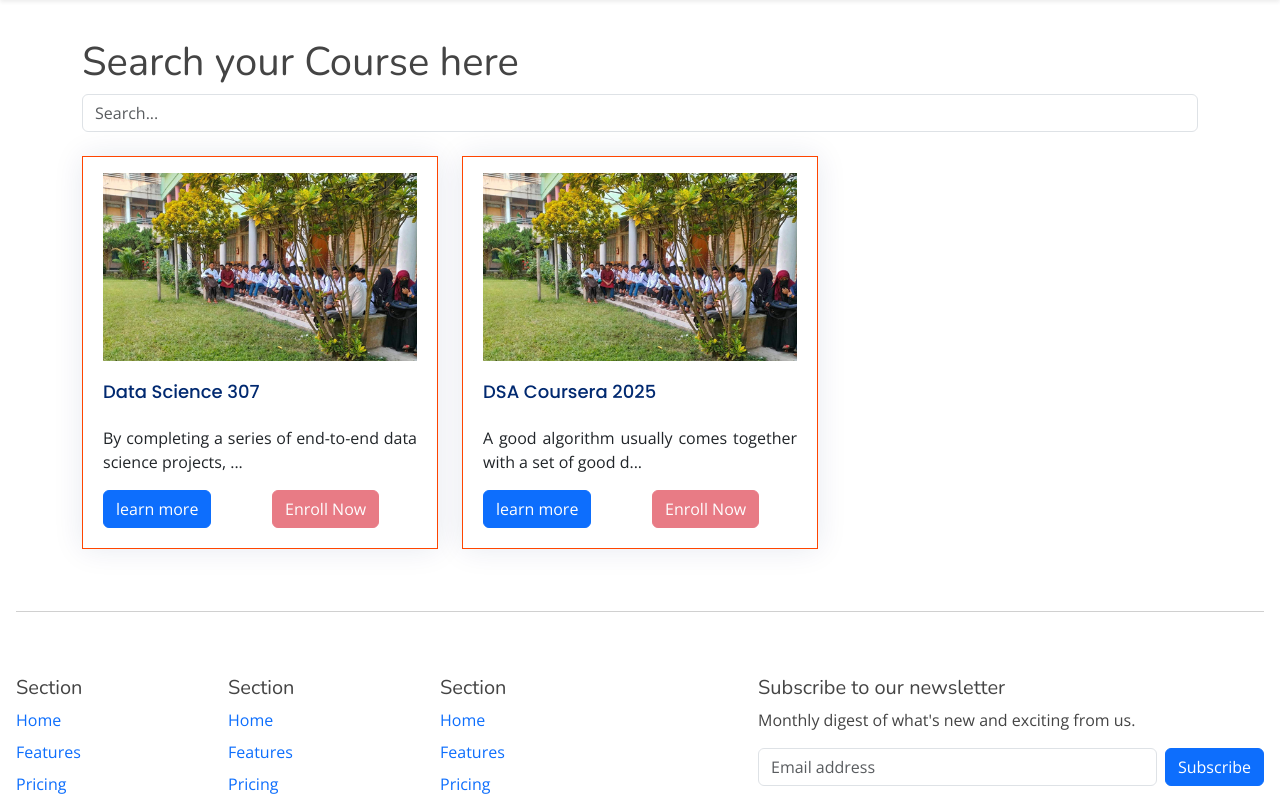
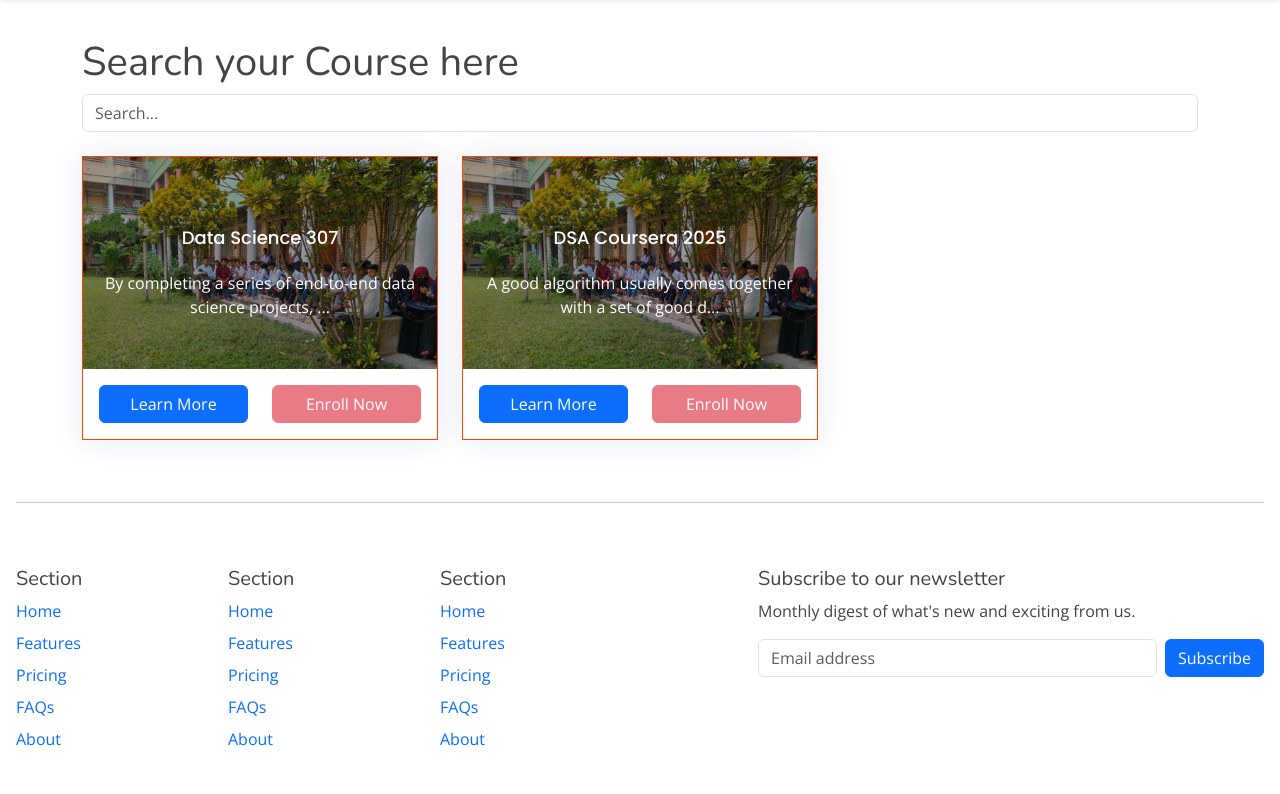
Before and after one commit to NahidIslamN/Educare, a Django app: template CourseManagement/templates/students/public_courses.html in a window 1280 px wide. Shown: the part 74-868 px from the top of the page. Run offline with Django 5.2, Linux system fonts and the light colour scheme; the template is opened without the code that fills it: values that come from a table or form of the project are taken from there, others are empty; data comes from the database, SQL or seed files in the repository; both versions use the stored data as it was after the commit; tables that the repository leaves empty hold one stand-in row (values such as "Sample post"); parts of the project's set-up code (start-up, migrations or seed data) failed here and were passed over; some libraries are stand-ins or nearby versions.

Commit message:
update code

```diff
--- a/CourseManagement/templates/students/public_courses.html
+++ b/CourseManagement/templates/students/public_courses.html
@@ -58,42 +58,35 @@
         <div class="col-lg-4 col-md-6">
 
             <div class="card">
+                <div style="border: 1px solid orangered;" class="card-body position-relative p-0">
 
-                <div style="border: 1px solid orangered;" class="card-body">
-                    {% if sub.subject_image %}
-                    <img class="img-fluid w-block w-100 mt-3" src="{{sub.subject_image.url}}" alt="">
-                    {% else %}
+                    <div class="position-relative">
+                        {% if sub.subject_image %}
+                        <img class="img-fluid w-100" src="{{sub.subject_image.url}}" alt="">
+                        {% else %}
+                        <img class="img-fluid w-100" src="/static/assets/img/5x3_y35lPCm.jpg" alt="">
+                        {% endif %}
 
-                    <img class="img-fluid w-block w-100 mt-3" src="/static/assets/img/5x3_y35lPCm.jpg" alt="">
+                        <!-- Text Overlay -->
+                        <div class="overlay-text position-absolute top-0 start-0 w-100 h-100 d-flex flex-column justify-content-center align-items-center text-white p-3" style="background: rgba(0, 0, 0, 0.4);">
+                            <h5 class="card-title text-white">{{ sub.subject_name }}</h5>
+                            <p class="card-text text-center">{{ sub.subject_description|slice:"0:60" }}...</p>
+                        </div>
+                    </div>
 
-                    {% endif %}
-
-                    <h5 class="card-title">{{sub.subject_name}}</h5>
-
-                    <p style="text-align: justify;" class="card-text">{{sub.subject_description|slice:"0:60"}}...</p>
-
-
-                    <div class="row">
+                    <div class="row p-3">
                         <div class="col-6">
-                            <button type="button" data-bs-toggle="modal" data-bs-target="#CourseDetails-{{sub.id}}" class="btn btn-primary" href="#"> learn more</button>
+                            <button type="button" data-bs-toggle="modal" data-bs-target="#CourseDetails-{{sub.id}}" class="btn btn-primary w-100">Learn More</button>
                         </div>
-
                         <div class="col-6">
                             {% if user.is_authenticated %}
-                            <button type="button" data-bs-toggle="modal" data-bs-target="#staticBackdrop-{{sub.id}}" class="btn btn-danger" href="#">Enroll Now</button>
+                            <button type="button" data-bs-toggle="modal" data-bs-target="#staticBackdrop-{{sub.id}}" class="btn btn-danger w-100">Enroll Now</button>
                             {% else %}
-                            <button type="button" disabled  class="btn btn-danger" href="#">Enroll Now</button>
+                            <button type="button" disabled class="btn btn-danger w-100">Enroll Now</button>
                             {% endif %}
                         </div>
-
                     </div>
-
-
-
-
-
                 </div>
-
             </div>
 
         </div>
--- a/CourseManagement/views.py
+++ b/CourseManagement/views.py
@@ -605,7 +605,7 @@
     def get(self, request):
         try:
             users = request.user
-            all_course = Subjects.objects.filter(senester_rank = users.semester).order_by('-created_at')
+            all_course = Subjects.objects.filter(status = True).order_by('-created_at')
             cp = {
                 'active_id':"s001",
                 'all_course':all_course
```
Also changed, not shown: db.sqlite3.
